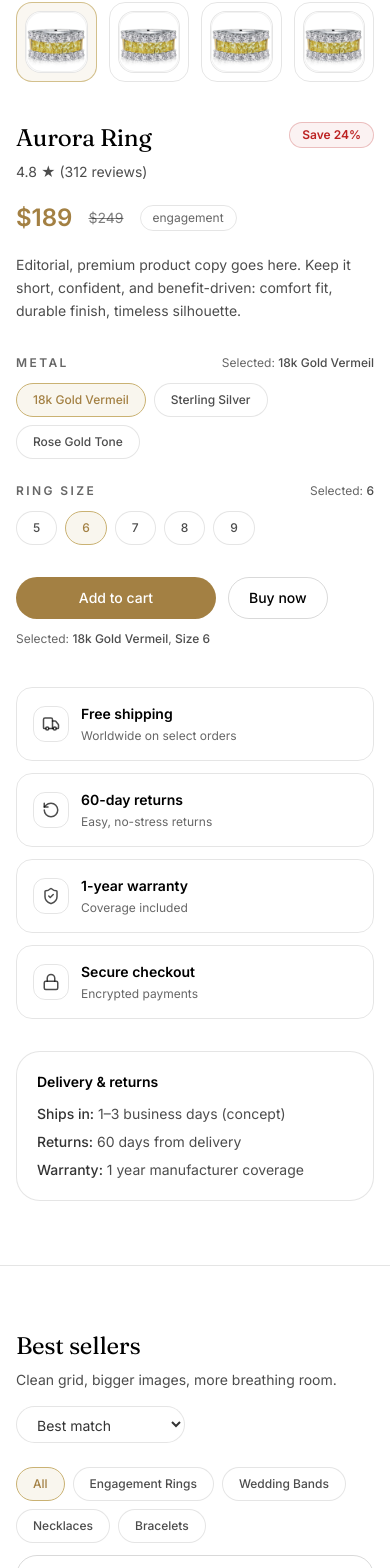
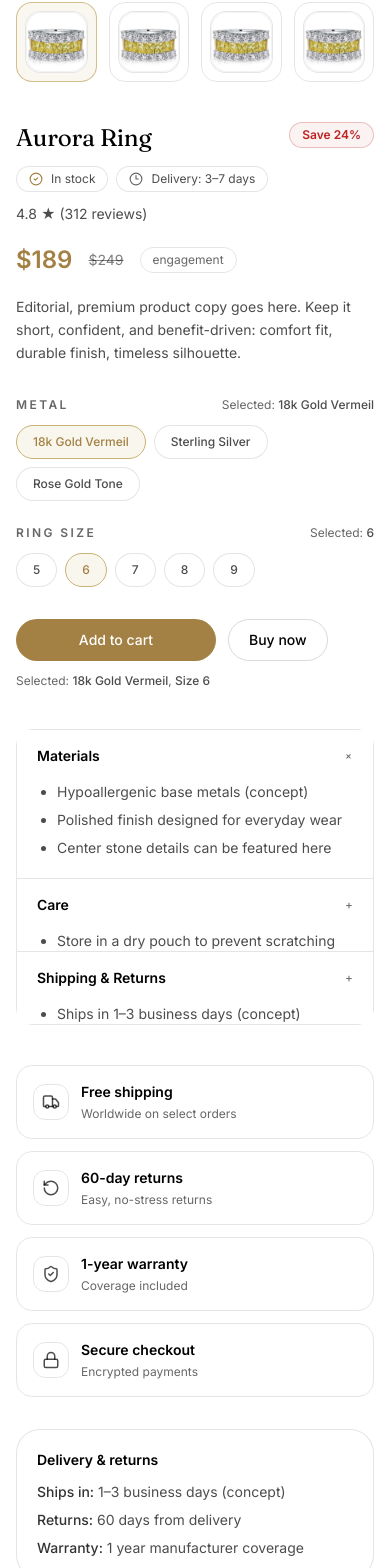
Before and after one commit to Ms-Njuguna/italo-jewelry-redesign, a React (Vite) app: page / in a window 390 px wide. Shown: the part 4250-5818 px from the top of the page. Built offline with nearby package versions, Linux system fonts and the light colour scheme.

Commit message:
feat: enhance PDP preview with sticky add-to-cart, stock/ETA pills, and accordion details

```diff
--- a/src/components/sections/ProductDetailsPreview.jsx
+++ b/src/components/sections/ProductDetailsPreview.jsx
@@ -1,20 +1,19 @@
-import { useMemo, useState } from "react";
+import { useEffect, useMemo, useRef, useState } from "react";
 import Container from "../ui/Container";
 import Reveal from "../ui/Reveal";
 import Button from "../ui/Button";
 import ImageFrame from "../ui/ImageFrame";
 import Card from "../ui/Card";
+import Accordion from "../ui/Accordion";
 import { formatPrice, percentOff, isOnSale } from "../../data/products";
-import { Truck, RotateCcw, ShieldCheck, Lock } from "lucide-react";
+import { Truck, RotateCcw, ShieldCheck, Lock, CheckCircle2, Clock3 } from "lucide-react";
 import { cn } from "../../lib/cn";
 
 export default function ProductDetailsPreview({ product }) {
-  // Fall back to a “featured-ish” product if none passed
   const p = product;
 
   const images = useMemo(() => {
     const base = p?.image ? [p.image] : [];
-    // Duplicate image as gallery placeholders (still looks like a gallery)
     while (base.length < 4) base.push(p?.image);
     return base.slice(0, 4);
   }, [p]);
@@ -23,9 +22,62 @@ export default function ProductDetailsPreview({ product }) {
   const [metal, setMetal] = useState("18k Gold Vermeil");
   const [size, setSize] = useState("6");
 
+  // “Real” ecommerce behavior: show sticky bar after CTA scrolls away
+  const ctaRef = useRef(null);
+  const [showSticky, setShowSticky] = useState(false);
+
+  useEffect(() => {
+    if (!ctaRef.current) return;
+
+    const observer = new IntersectionObserver(
+      ([entry]) => {
+        // if CTA is NOT visible => show sticky bar
+        setShowSticky(!entry.isIntersecting);
+      },
+      { threshold: 0.25 }
+    );
+
+    observer.observe(ctaRef.current);
+    return () => observer.disconnect();
+  }, []);
+
   if (!p) return null;
 
+  const accordionItems = [
+    {
+      title: "Materials",
+      content: (
+        <ul className="list-disc space-y-2 pl-5">
+          <li>Hypoallergenic base metals (concept)</li>
+          <li>Polished finish designed for everyday wear</li>
+          <li>Center stone details can be featured here</li>
+        </ul>
+      ),
+    },
+    {
+      title: "Care",
+      content: (
+        <ul className="list-disc space-y-2 pl-5">
+          <li>Store in a dry pouch to prevent scratching</li>
+          <li>Avoid chemicals (perfume, chlorine, lotions)</li>
+          <li>Use a soft cloth to restore shine</li>
+        </ul>
+      ),
+    },
+    {
+      title: "Shipping & Returns",
+      content: (
+        <ul className="list-disc space-y-2 pl-5">
+          <li>Ships in 1–3 business days (concept)</li>
+          <li>60-day returns from delivery</li>
+          <li>1-year warranty included</li>
+        </ul>
+      ),
+    },
+  ];
+
   return (
+    <>
       <section id="pdp-preview" className="border-y border-black/10 bg-white">
         <Container className="py-16">
           <Reveal>
@@ -77,13 +129,7 @@ export default function ProductDetailsPreview({ product }) {
                       )}
                       aria-label={`View image ${idx + 1}`}
                     >
-                    <ImageFrame
-                      ratio="square"
-                      rounded="2xl"
-                      subtle
-                      src={src}
-                      alt=""
-                    />
+                      <ImageFrame ratio="square" rounded="2xl" subtle src={src} alt="" />
                     </button>
                   ))}
                 </div>
@@ -96,7 +142,21 @@ export default function ProductDetailsPreview({ product }) {
                 <div className="flex items-start justify-between gap-4">
                   <div>
                     <h3 className="text-2xl font-semibold">{p.name}</h3>
-                  <p className="mt-2 text-sm text-black/70">
+
+                    {/* stock + eta */}
+                    <div className="mt-3 flex flex-wrap items-center gap-2 text-xs">
+                      <span className="inline-flex items-center gap-2 rounded-full border border-black/10 bg-white px-3 py-1 text-black/70">
+                        <CheckCircle2 size={14} className="text-[rgb(var(--accent-strong))]" />
+                        In stock
+                      </span>
+
+                      <span className="inline-flex items-center gap-2 rounded-full border border-black/10 bg-white px-3 py-1 text-black/70">
+                        <Clock3 size={14} className="text-black/60" />
+                        Delivery: 3–7 days
+                      </span>
+                    </div>
+
+                    <p className="mt-3 text-sm text-black/70">
                       {p.rating} ★ ({p.reviews} reviews)
                     </p>
                   </div>
@@ -150,8 +210,8 @@ export default function ProductDetailsPreview({ product }) {
                   />
                 </div>
 
-              {/* CTA */}
-              <div className="mt-8 flex flex-wrap gap-3">
+                {/* CTA (sticky bar watches this) */}
+                <div ref={ctaRef} className="mt-8 flex flex-wrap gap-3">
                   <Button variant="primary" className="min-w-50">
                     Add to cart
                   </Button>
@@ -159,35 +219,25 @@ export default function ProductDetailsPreview({ product }) {
                 </div>
 
                 <p className="mt-3 text-xs text-black/60">
-                Selected: <span className="font-medium text-black/70">{metal}</span>,{" "}
+                  Selected:{" "}
+                  <span className="font-medium text-black/70">{metal}</span>,{" "}
                   <span className="font-medium text-black/70">Size {size}</span>
                 </p>
 
-              {/* Trust */}
-              <div className="mt-10 grid gap-3 sm:grid-cols-2">
-                <TrustMini
-                  Icon={Truck}
-                  title="Free shipping"
-                  desc="Worldwide on select orders"
-                />
-                <TrustMini
-                  Icon={RotateCcw}
-                  title="60-day returns"
-                  desc="Easy, no-stress returns"
-                />
-                <TrustMini
-                  Icon={ShieldCheck}
-                  title="1-year warranty"
-                  desc="Coverage included"
-                />
-                <TrustMini
-                  Icon={Lock}
-                  title="Secure checkout"
-                  desc="Encrypted payments"
-                />
+                {/* Accordion: “real PDP” content */}
+                <div className="mt-10">
+                  <Accordion items={accordionItems} />
                 </div>
 
-              {/* Delivery info */}
+                {/* Trust mini */}
+                <div className="mt-10 grid gap-3 sm:grid-cols-2">
+                  <TrustMini Icon={Truck} title="Free shipping" desc="Worldwide on select orders" />
+                  <TrustMini Icon={RotateCcw} title="60-day returns" desc="Easy, no-stress returns" />
+                  <TrustMini Icon={ShieldCheck} title="1-year warranty" desc="Coverage included" />
+                  <TrustMini Icon={Lock} title="Secure checkout" desc="Encrypted payments" />
+                </div>
+
+                {/* Delivery summary card */}
                 <Card className="mt-8 p-5">
                   <p className="text-sm font-semibold">Delivery & returns</p>
                   <ul className="mt-3 space-y-2 text-sm text-black/70">
@@ -210,6 +260,15 @@ export default function ProductDetailsPreview({ product }) {
           </div>
         </Container>
       </section>
+
+      {/* Sticky add-to-cart bar */}
+      <StickyAddToCartBar
+        visible={showSticky}
+        productName={p.name}
+        price={p.price}
+        onAdd={() => {}}
+      />
+    </>
   );
 }
 
@@ -264,3 +323,33 @@ function TrustMini({ Icon, title, desc }) {
     </div>
   );
 }
+
+function StickyAddToCartBar({ visible, productName, price, onAdd }) {
+  // Simple mount/unmount with CSS transitions (no extra libs)
+  return (
+    <div
+      className={cn(
+        "fixed bottom-4 left-1/2 z-40 w-[92vw] max-w-3xl -translate-x-1/2 transition",
+        visible ? "opacity-100 translate-y-0" : "pointer-events-none opacity-0 translate-y-3"
+      )}
+    >
+      <div className="rounded-3xl border border-black/10 bg-white/90 p-4 shadow-[0_18px_50px_-30px_rgba(0,0,0,0.35)] backdrop-blur">
+        <div className="flex flex-col gap-3 sm:flex-row sm:items-center sm:justify-between">
+          <div>
+            <p className="text-sm font-semibold">{productName}</p>
+            <p className="mt-1 text-sm text-[rgb(var(--accent-strong))]">
+              {formatPrice(price)}
+            </p>
+          </div>
+
+          <div className="flex gap-2">
+            <Button variant="secondary">Details</Button>
+            <Button variant="primary" onClick={onAdd}>
+              Add to cart
+            </Button>
+          </div>
+        </div>
+      </div>
+    </div>
+  );
+}
```
Lines whose indentation alone changed are shown as unchanged.
